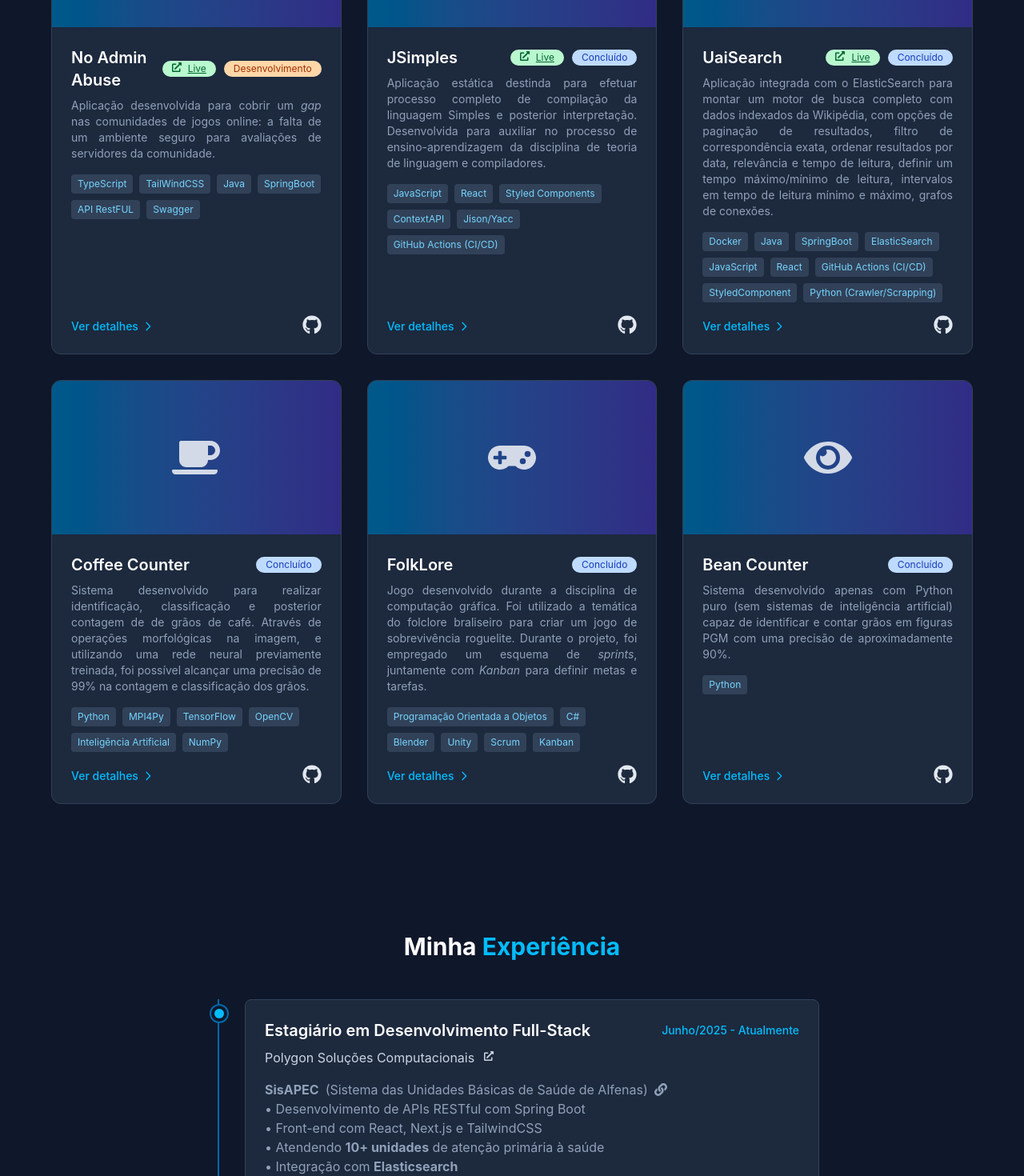
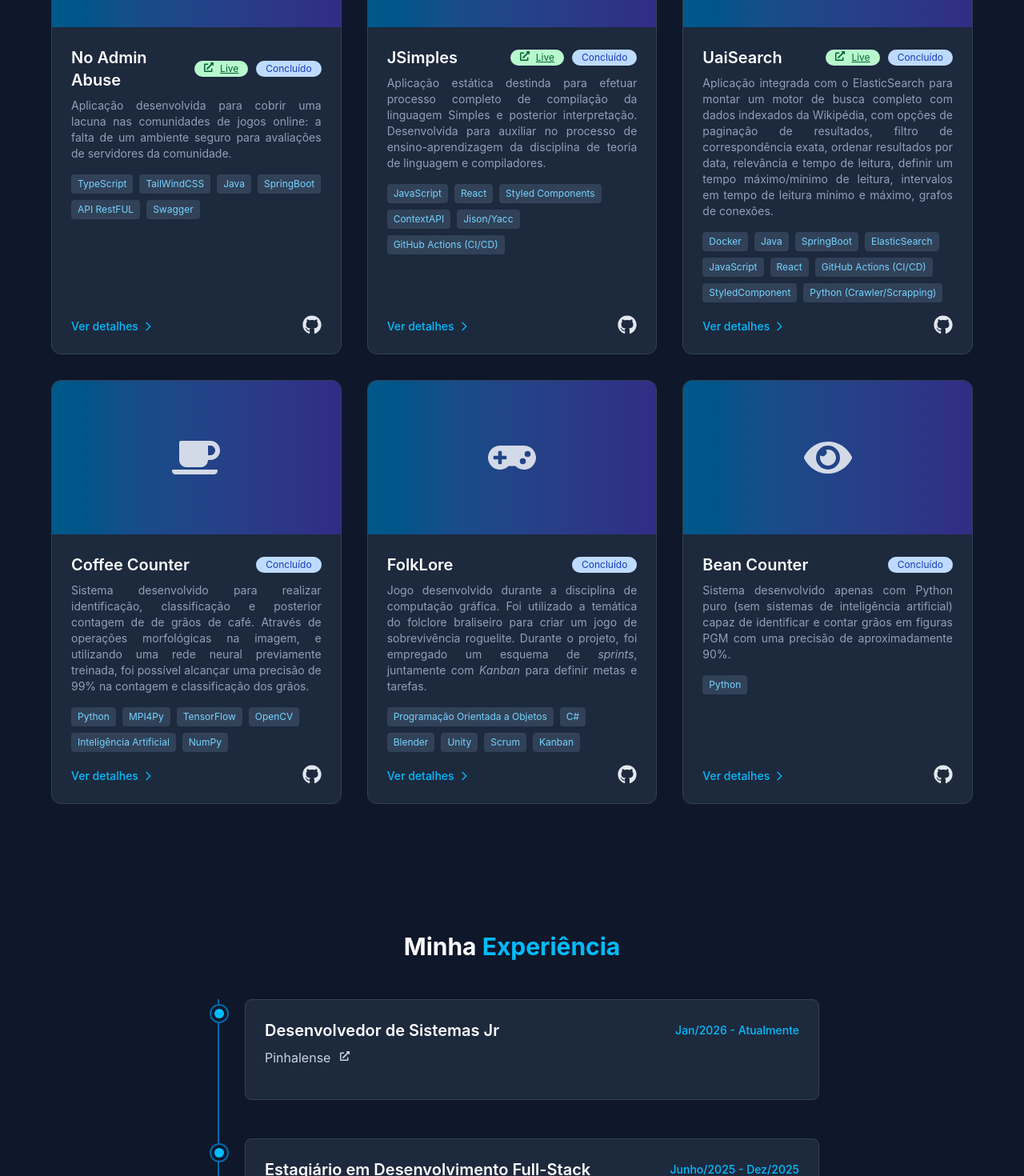
Before and after one commit to joaoragazzo/portfolio, a React (Vite) app in the folder app/: page / in a window 1280 px wide. Shown: the part 1840-3310 px from the top of the page at 80% size. Built offline with nearby package versions, Linux system fonts and the light colour scheme.

Commit message:
feat: atualizando experiencias

```diff
--- a/app/src/App.jsx
+++ b/app/src/App.jsx
@@ -18,7 +18,6 @@ import {
   FaDog,
   FaEye,
   FaGamepad,
-  FaLaptopCode,
   FaLink,
   FaLock,
   FaSearch,
@@ -112,7 +111,7 @@ function App() {
 
             <GridMedium>
               <ProjectCard
-                development
+                finished
                 live={"https://no-admin-abuse.joaoragazzo.dev/"}
                 github={"https://github.com/joaoragazzo/no-admin-abuse"}
               >
@@ -121,7 +120,7 @@ function App() {
                 </ProjectCard.Icon>
                 <ProjectCard.Title>No Admin Abuse</ProjectCard.Title>
                 <ProjectCard.Description>
-                  Aplicação desenvolvida para cobrir um <i>gap</i> nas
+                  Aplicação desenvolvida para cobrir uma lacuna nas
                   comunidades de jogos online: a falta de um ambiente seguro
                   para avaliações de servidores da comunidade.
                 </ProjectCard.Description>
@@ -451,9 +450,18 @@ function App() {
 
             <ExperienceSection>
               <ExperienceCard
+                title="Desenvolvedor de Sistemas Jr"
+                start="Jan/2026"
+                end="Atualmente"
+                company="Pinhalense"
+                description={<></>}
+                url="https://pinhalense.com.br/"
+              />
+
+              <ExperienceCard
                 title="Estagiário em Desenvolvimento Full-Stack"
                 start="Junho/2025"
-                end="Atualmente"
+                end="Dez/2025"
                 company="Polygon Soluções Computacionais"
                 description={<>
                   <a
```
